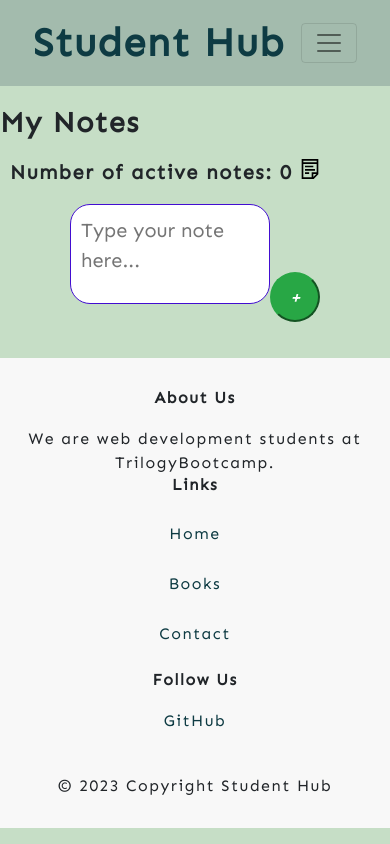
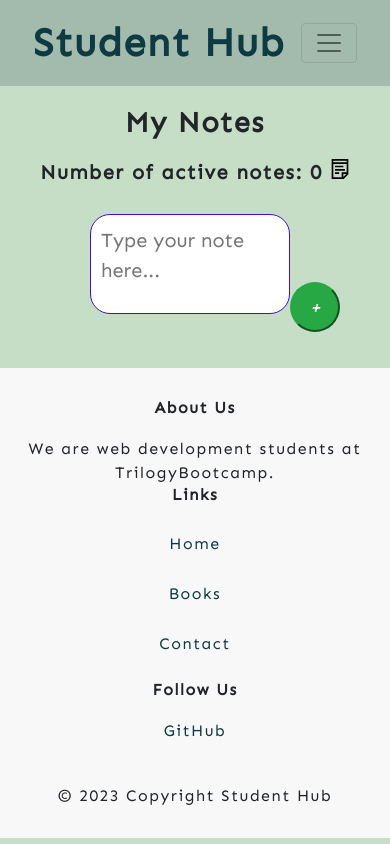
Before and after one commit to reinkaoss/React-Student-Hub-App, a React (Create React App) app: page /notes in a window 390 px wide. Built offline with nearby package versions, Linux system fonts and the light colour scheme.

Commit message:
Fixing notes row issue

```diff
--- a/src/components/Hub/index.js
+++ b/src/components/Hub/index.js
@@ -65,7 +65,7 @@
       <p className="activeNotes">Number of active notes: {this.state.list.length} <GrNotes />{" "}</p>
     </h5>
         <div className="container Hub">
-          <div>
+          <div className="textInputDiv">
             <textarea
               className="notesInputText"
               type="text"
@@ -76,6 +76,7 @@
             <button className="add-btn btn-success" onClick={this.addNote}>
               <i className="delete-icon"> + </i>
             </button>
+          </div>
 
             <div className="outerWrap">
               <ul className="notesContainer">
@@ -109,7 +110,6 @@
             </div>
           </div>
         </div>
-      </div>
     );
   }
 }
--- a/src/components/Hub/style.css
+++ b/src/components/Hub/style.css
@@ -21,6 +21,9 @@
 .notesContainer {
   display: flex;
   flex-direction: row;
+  flex-wrap: wrap;
+  justify-content: space-evenly;
+
 }
 
 .card {
@@ -31,6 +34,7 @@
     display: flex;
     flex-direction: row;
     height: 50vw;
+    margin: 10px;
 }
 
 .card {
@@ -89,7 +93,7 @@
 }
 
 @media only screen and (max-width: 600px) {
-  .notesContainer {
+  .notesContainer, .studentHubTitle, h5 {
     display: flex;
     flex-direction: column;
     align-items: center;
@@ -106,6 +110,18 @@
   .binLogo,
   .editLogo {
     width: 10px;
+  }
+}
+
+@media only screen and (max-width: 600px) {
+  .textInputDiv {
+    padding-left: 40px;
+  }
+}
+
+@media only screen and (max-width: 600px) {
+  .notesContainer {
+    padding-left: 0px;
   }
 }
 
```
